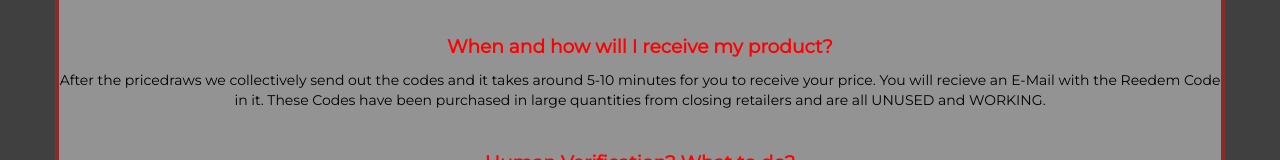
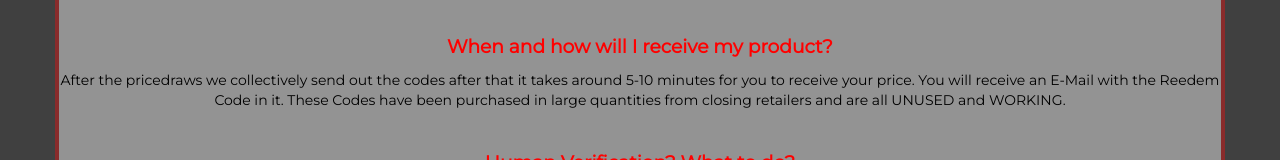
Before and after one commit to robloxboiss/robloxboiss.github.io, a plain HTML site: page index.html in a window 1280 px wide. Shown: the part 1928-2088 px from the top of the page. Drawn offline with nearby package versions, Linux system fonts and the light colour scheme; a web font is replaced by a local one.

Commit message:
Update index.html

```diff
--- a/index.html
+++ b/index.html
@@ -274,7 +274,7 @@ input {
 
 
 <p class="small-title">When and how will I receive my product?</p>
-<p>After the pricedraws we collectively send out the codes and it takes around 5-10 minutes for you to receive your price. You will recieve an E-Mail with the Reedem Code in it. These Codes have been purchased in large quantities from closing retailers and are all UNUSED and WORKING.</p>
+<p>After the pricedraws we collectively send out the codes after that it takes around 5-10 minutes for you to receive your price. You will receive an E-Mail with the Reedem Code in it. These Codes have been purchased in large quantities from closing retailers and are all UNUSED and WORKING.</p>
 
 <p class="small-title">Human Verification? What to do?</p>
 <p>In some cases our anti-spam protection recognize your device or IP like potentional threat for our system. Human Verification is really easy just follow the steps they provided on the Human Verify check.</p>
```
